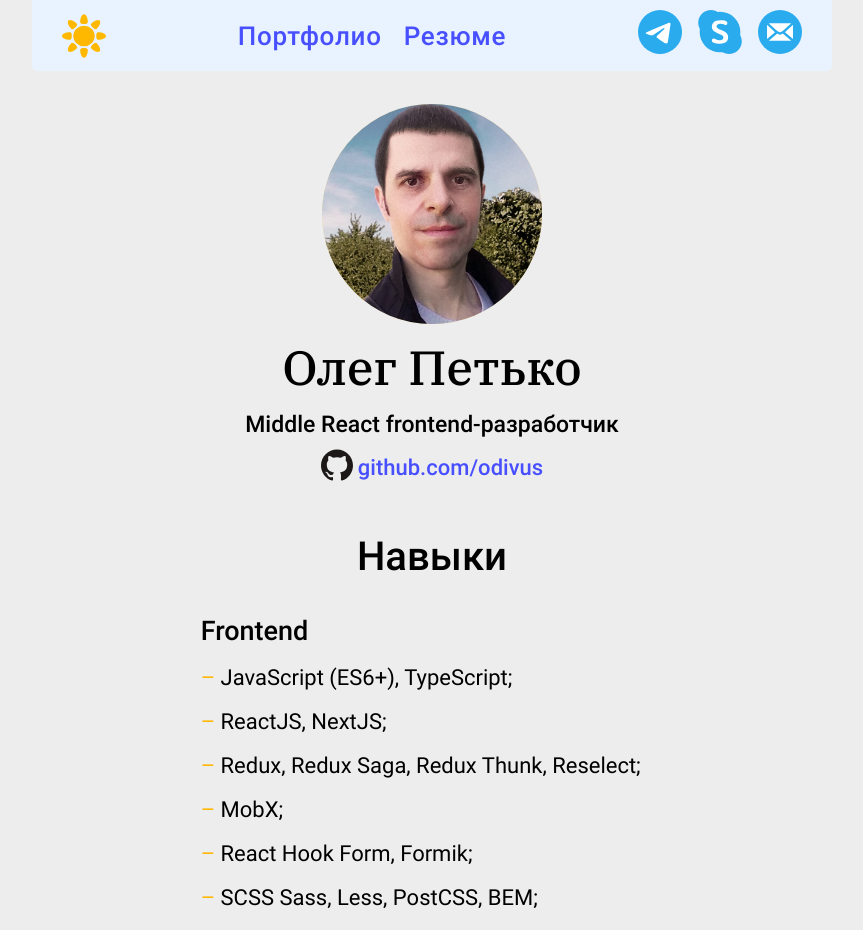
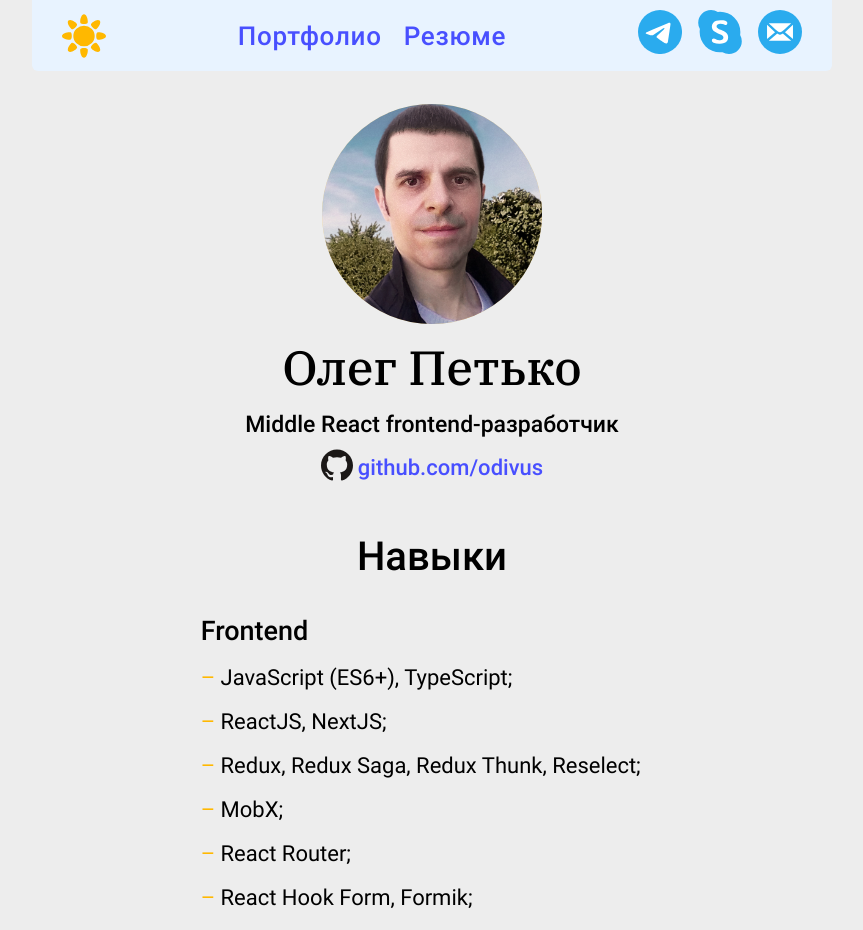
Before and after one commit to odivus/odivus.github.io, a React (Create React App) app: page / in a window 1280 px wide. Shown: the top 930 px of the page, without its empty margins (208-1071 px from the left). Built offline with nearby package versions, Linux system fonts and the light colour scheme.

Commit message:
Info corrections

```diff
--- a/src/components/Main/Main.js
+++ b/src/components/Main/Main.js
@@ -50,6 +50,7 @@ function Main() {
               <li>ReactJS, NextJS;</li>
               <li>Redux, Redux Saga, Redux Thunk, Reselect;</li>
               <li>MobX;</li>
+              <li>React Router;</li>
               <li>React Hook Form, Formik;</li>
               <li>SCSS Sass, Less, PostCSS, BEM;</li>
               <li>FluentUI, Materialize, TailwindCSS, Storybook;</li>
```
